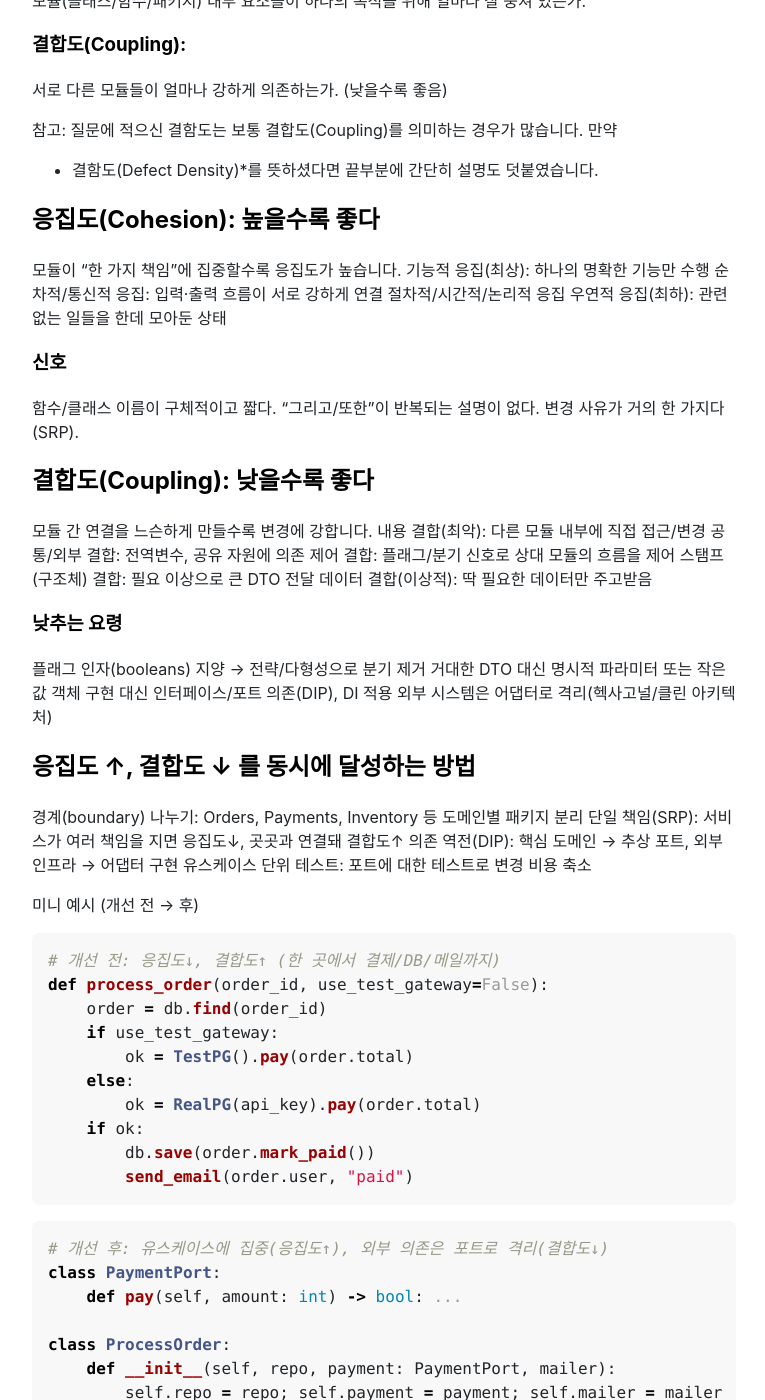
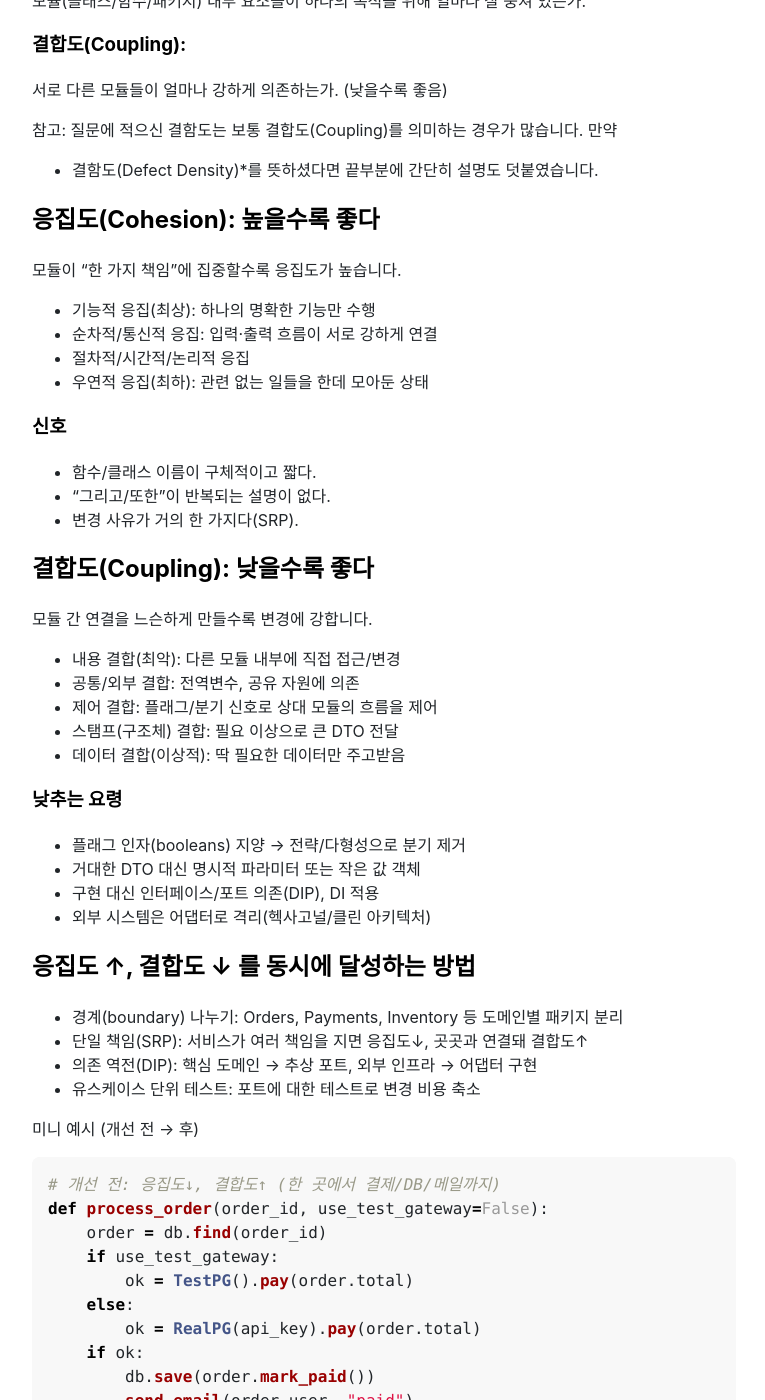
Before and after one commit to ksjeon4biz/ksjeon4biz.github.io, a Jekyll site: the page built from _posts/2025-08-31-Cohesion_Coupling.markdown, in a window 1280 px wide and 1400 px high, scrolled down 311 px. Shown: the whole window, without its empty margins (256-1021 px from the left). Built offline with Jekyll 4.4.1, drawn with Linux system fonts in a browser that asks for light colours; nearby versions of some CDN libraries; some of the changed text lies outside the part shown.

Commit message:
2025-08-31 12:26

````diff
--- a/_posts/2025-08-31-Cohesion_Coupling.markdown
+++ b/_posts/2025-08-31-Cohesion_Coupling.markdown
@@ -19,36 +19,36 @@ categories: architecture
 
 ## 응집도(Cohesion): 높을수록 좋다
 모듈이 “한 가지 책임”에 집중할수록 응집도가 높습니다.
-기능적 응집(최상): 하나의 명확한 기능만 수행
-순차적/통신적 응집: 입력·출력 흐름이 서로 강하게 연결
-절차적/시간적/논리적 응집
-우연적 응집(최하): 관련 없는 일들을 한데 모아둔 상태
+* 기능적 응집(최상): 하나의 명확한 기능만 수행
+* 순차적/통신적 응집: 입력·출력 흐름이 서로 강하게 연결
+* 절차적/시간적/논리적 응집
+* 우연적 응집(최하): 관련 없는 일들을 한데 모아둔 상태
 
 ### 신호
-함수/클래스 이름이 구체적이고 짧다.
-“그리고/또한”이 반복되는 설명이 없다.
-변경 사유가 거의 한 가지다(SRP).
+* 함수/클래스 이름이 구체적이고 짧다.
+* “그리고/또한”이 반복되는 설명이 없다.
+* 변경 사유가 거의 한 가지다(SRP).
 
 
 ## 결합도(Coupling): 낮을수록 좋다
 모듈 간 연결을 느슨하게 만들수록 변경에 강합니다.
-내용 결합(최악): 다른 모듈 내부에 직접 접근/변경
-공통/외부 결합: 전역변수, 공유 자원에 의존
-제어 결합: 플래그/분기 신호로 상대 모듈의 흐름을 제어
-스탬프(구조체) 결합: 필요 이상으로 큰 DTO 전달
-데이터 결합(이상적): 딱 필요한 데이터만 주고받음
+* 내용 결합(최악): 다른 모듈 내부에 직접 접근/변경
+* 공통/외부 결합: 전역변수, 공유 자원에 의존
+* 제어 결합: 플래그/분기 신호로 상대 모듈의 흐름을 제어
+* 스탬프(구조체) 결합: 필요 이상으로 큰 DTO 전달
+* 데이터 결합(이상적): 딱 필요한 데이터만 주고받음
 
 ### 낮추는 요령
-플래그 인자(booleans) 지양 → 전략/다형성으로 분기 제거
-거대한 DTO 대신 명시적 파라미터 또는 작은 값 객체
-구현 대신 인터페이스/포트 의존(DIP), DI 적용
-외부 시스템은 어댑터로 격리(헥사고널/클린 아키텍처)
+* 플래그 인자(booleans) 지양 → 전략/다형성으로 분기 제거
+* 거대한 DTO 대신 명시적 파라미터 또는 작은 값 객체
+* 구현 대신 인터페이스/포트 의존(DIP), DI 적용
+* 외부 시스템은 어댑터로 격리(헥사고널/클린 아키텍처)
 
 ## 응집도 ↑, 결합도 ↓ 를 동시에 달성하는 방법
-경계(boundary) 나누기: Orders, Payments, Inventory 등 도메인별 패키지 분리
-단일 책임(SRP): 서비스가 여러 책임을 지면 응집도↓, 곳곳과 연결돼 결합도↑
-의존 역전(DIP): 핵심 도메인 → 추상 포트, 외부 인프라 → 어댑터 구현
-유스케이스 단위 테스트: 포트에 대한 테스트로 변경 비용 축소
+* 경계(boundary) 나누기: Orders, Payments, Inventory 등 도메인별 패키지 분리
+* 단일 책임(SRP): 서비스가 여러 책임을 지면 응집도↓, 곳곳과 연결돼 결합도↑
+* 의존 역전(DIP): 핵심 도메인 → 추상 포트, 외부 인프라 → 어댑터 구현
+* 유스케이스 단위 테스트: 포트에 대한 테스트로 변경 비용 축소
 
 미니 예시 (개선 전 → 후)
 
@@ -83,10 +83,10 @@ class ProcessOrder:
         return True
 ```
 
-유스케이스 ProcessOrder는 “주문 처리”에만 집중 → 응집도↑
-결제/메일/DB는 추상화 뒤로 숨김 → 실제 구현 교체 쉬움 → 결합도↓
+* 유스케이스 ProcessOrder는 “주문 처리”에만 집중 → 응집도↑
+* 결제/메일/DB는 추상화 뒤로 숨김 → 실제 구현 교체 쉬움 → 결합도↓
 
-### 실무 체크리스트 (짧게)
+## 실무 체크리스트 (짧게)
 하나의 클래스/함수에 “변경 이유가 하나인지” 확인(SRP)
 플래그 인자/거대 DTO 줄이기 → 전략/작은 값 객체로 치환
 외부 API/DB/메시징은 포트-어댑터로 경계화
@@ -99,18 +99,17 @@ class ProcessOrder:
 
 좋아요—“응집도↑, 결합도↓”를 실무에서 바로 점검·개선할 수 있게 체크리스트+처방전 형태로 정리해 드릴게요. (FlutterFlow + Supabase 맥락도 같이 반영)
 
-1. ### 아키텍처 경계 & 의존 방향
+## 1. 아키텍처 경계 & 의존 방향
+### 체크
+* 도메인(use-case) → “추상(포트)”에 의존, 인프라(DB/API/UI) → “구현(어댑터)”에 의존하나요? (DIP)
+* 패키지 사이 순환 의존이 없나요?
+* 안정적인 모듈(많이 참조됨)이 불안정한 모듈에 의존하지 않나요? (Stable Dependencies Principle)
 
-#### 체크
- 도메인(use-case) → “추상(포트)”에 의존, 인프라(DB/API/UI) → “구현(어댑터)”에 의존하나요? (DIP)
- 패키지 사이 순환 의존이 없나요?
- 안정적인 모듈(많이 참조됨)이 불안정한 모듈에 의존하지 않나요? (Stable Dependencies Principle)
-
-#### 신호
+### 신호
 도메인 서비스가 supabase, http, flutterflow action 등을 직접 호출
 import 그래프에 사이클 존재
 
-#### 처방
+### 처방
 “포트-어댑터”로 갈라서, 도메인은 다음과 같은 인터페이스만 봅니다:
 
 ```python
@@ -171,7 +169,7 @@ OrderService가 결제/영수증/메일/SMS까지 다 처리
 장바구니 수량 증가가: select → 계산 → update(경쟁 조건 위험)
 RLS 미정비로 anon 키에서 쓰기 가능한 경로 존재
 
-#### 처방
+### 처방
 RPC 예시(원자 증가):
 
 ```sql
````
Also changed, not shown: other parts of _posts/2025-08-31-Cohesion_Coupling.markdown (+31 -32 lines).
